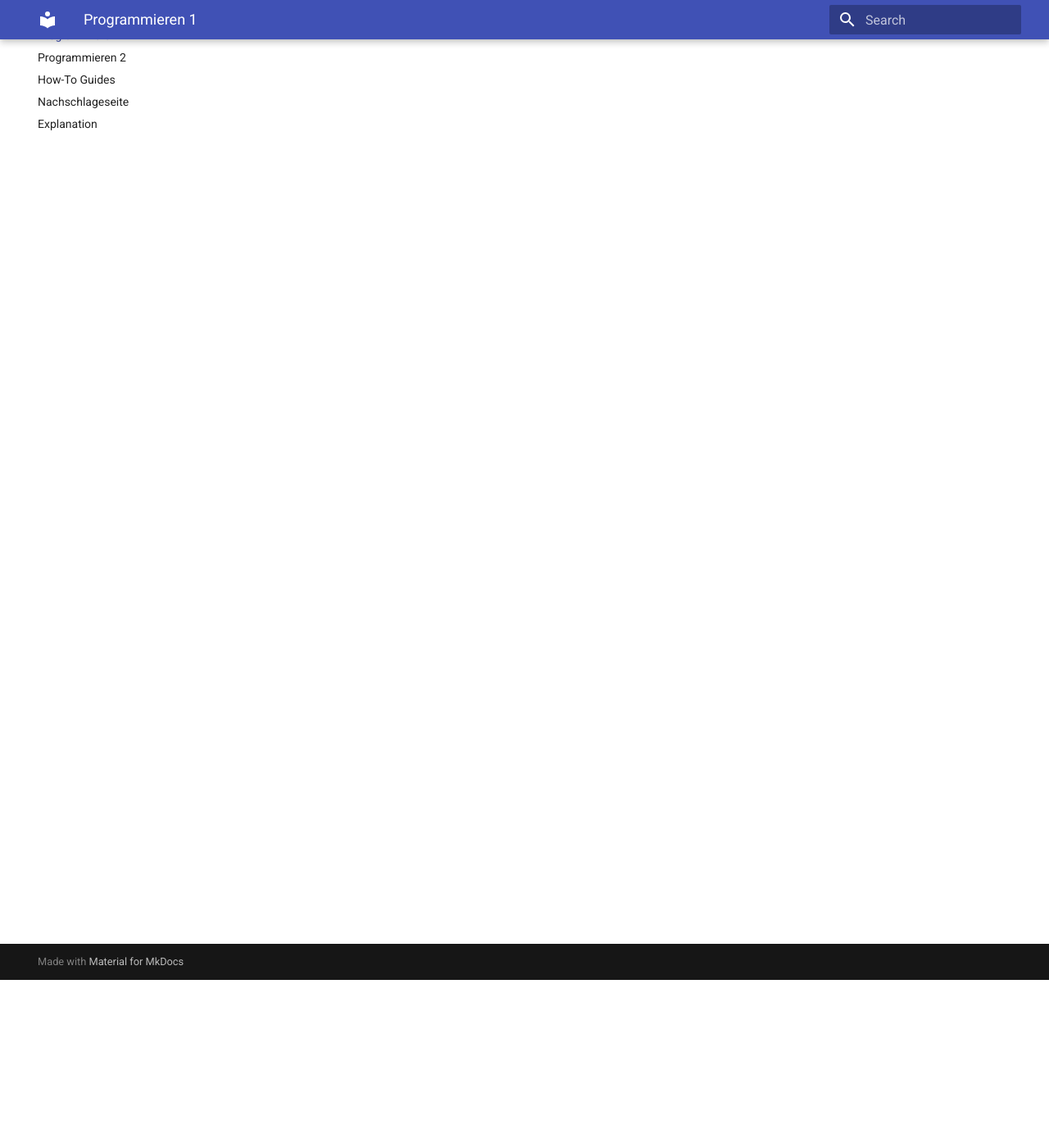
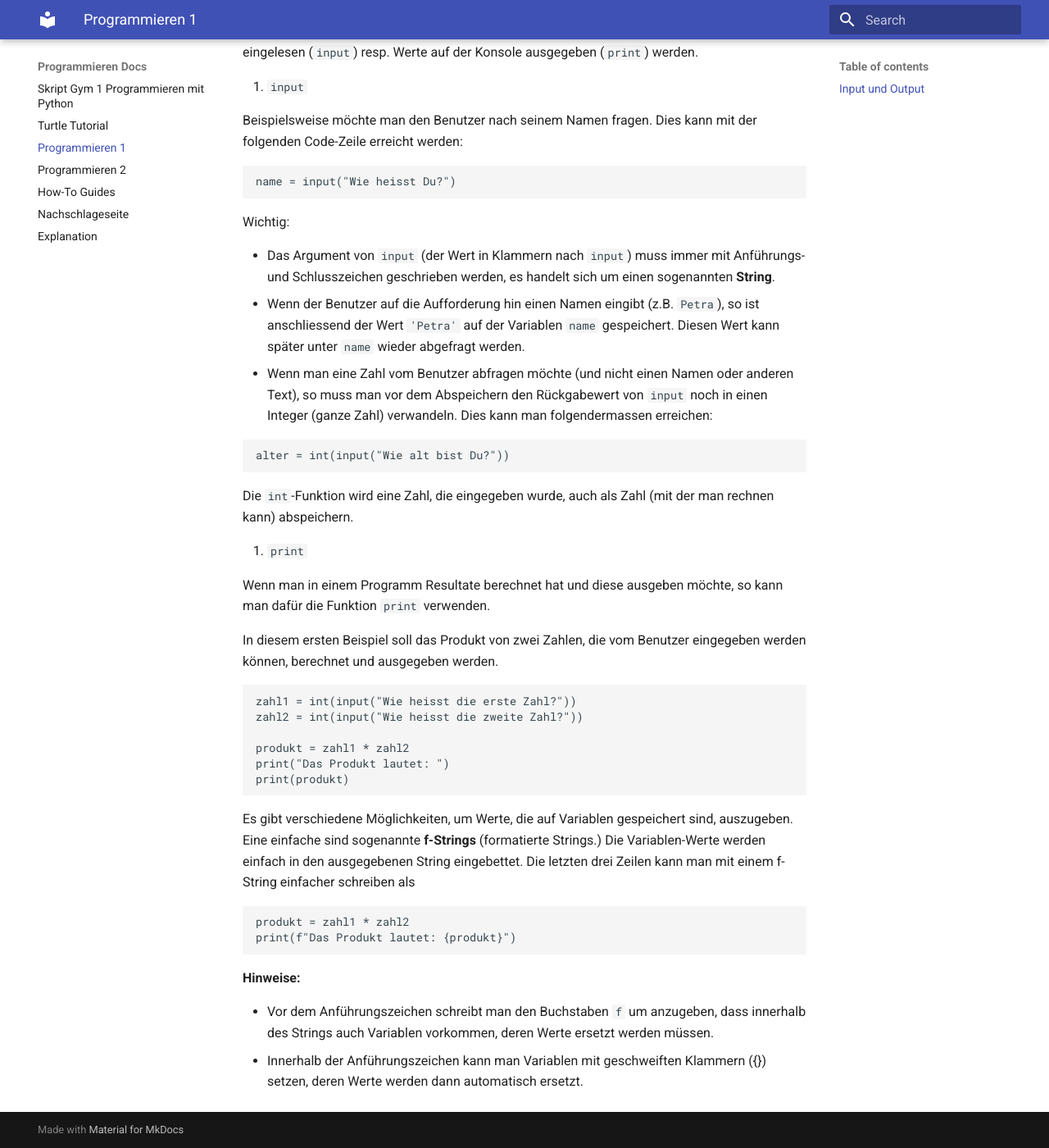
Before and after one commit to lwampfler/TurtleGrafik, an MkDocs documentation site: the page built from docs/tutorial_prog1.md, in a window 1280 px wide and 1400 px high, scrolled down 205 px. Shown: the whole window at 82% size. Built offline with MkDocs 1.6.1 and Material for MkDocs 9.7.7, drawn with Linux system fonts in a browser that asks for light colours.

````diff
--- a/docs/tutorial_prog1.md
+++ b/docs/tutorial_prog1.md
@@ -1 +1,52 @@
 # Programmieren 1
+
+## Input und Output
+
+Mit den Funktionen `input` resp. `print` können in einem Programm Werte vom Benutzer eingelesen (`input`) resp. Werte auf der Konsole ausgegeben (`print`) werden.
+
+1. `input`
+
+Beispielsweise möchte man den Benutzer nach seinem Namen fragen. Dies kann mit der folgenden Code-Zeile erreicht werden:
+
+```python
+name = input("Wie heisst Du?")
+```
+
+Wichtig:
+
+- Das Argument von `input` (der Wert in Klammern nach `input`) muss immer mit Anführungs- und Schlusszeichen geschrieben werden, es handelt sich um einen sogenannten **String**.
+- Wenn der Benutzer auf die Aufforderung hin einen Namen eingibt (z.B. `Petra`), so ist anschliessend der Wert `'Petra'` auf der Variablen `name` gespeichert. Diesen Wert kann später unter `name` wieder abgefragt werden.
+- Wenn man eine Zahl vom Benutzer abfragen möchte (und nicht einen Namen oder anderen Text), so muss man vor dem Abspeichern den Rückgabewert von `input` noch in einen Integer (ganze Zahl) verwandeln. Dies kann man folgendermassen erreichen:
+
+```python
+alter = int(input("Wie alt bist Du?"))
+```
+
+Die `int`-Funktion wird eine Zahl, die eingegeben wurde, auch als Zahl (mit der man rechnen kann) abspeichern.
+
+2. `print`
+
+Wenn man in einem Programm Resultate berechnet hat und diese ausgeben möchte, so kann man dafür die Funktion `print` verwenden.
+
+In diesem ersten Beispiel soll das Produkt von zwei Zahlen, die vom Benutzer eingegeben werden können, berechnet und ausgegeben werden.
+
+```python
+zahl1 = int(input("Wie heisst die erste Zahl?"))
+zahl2 = int(input("Wie heisst die zweite Zahl?"))
+
+produkt = zahl1 * zahl2
+print("Das Produkt lautet: ")
+print(produkt)
+```
+
+Es gibt verschiedene Möglichkeiten, um Werte, die auf Variablen gespeichert sind, auszugeben. Eine einfache sind sogenannte **f-Strings** (formatierte Strings.) Die Variablen-Werte werden einfach in den ausgegebenen String eingebettet. Die letzten drei Zeilen kann man mit einem f-String einfacher schreiben als
+
+```python
+produkt = zahl1 * zahl2
+print(f"Das Produkt lautet: {produkt}")
+```
+
+**Hinweise:**
+
+- Vor dem Anführungszeichen schreibt man den Buchstaben `f` um anzugeben, dass innerhalb des Strings auch Variablen vorkommen, deren Werte ersetzt werden müssen.
+- Innerhalb der Anführungszeichen kann man Variablen mit geschweiften Klammern ({}) setzen, deren Werte werden dann automatisch ersetzt.
````
Also changed, not shown: site/search/search_index.json, site/tutorial_prog1/index.html, 1 other file.
